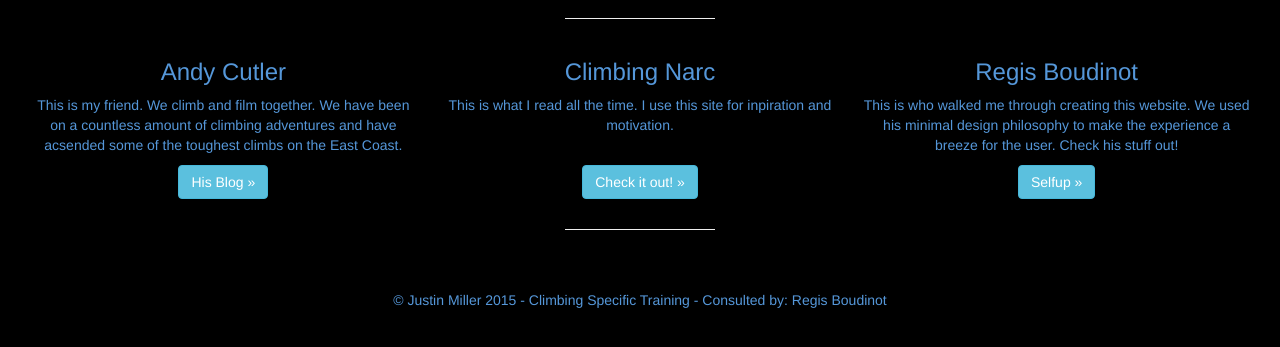
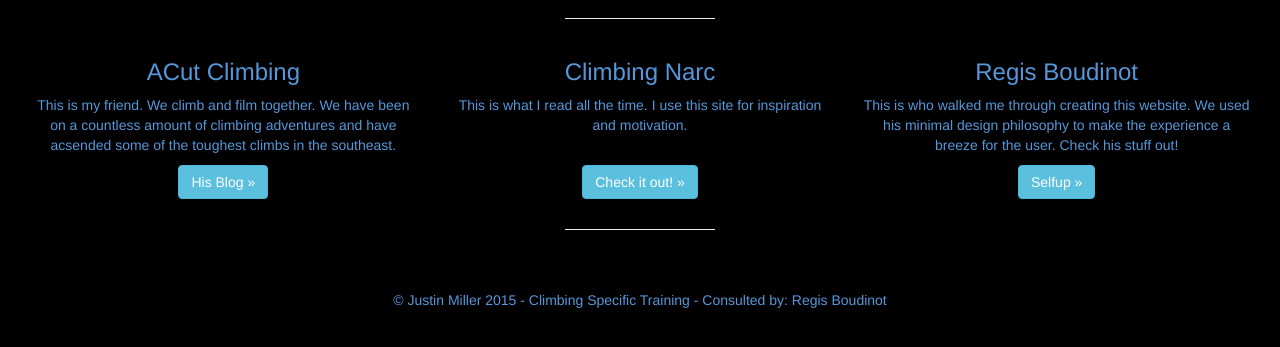
Before and after one commit to climbSpec/climbSpec.github.io, a plain HTML site: page resources.html in a window 1280 px wide. Shown: the part 205-552 px from the top of the page. Drawn offline with nearby package versions, Linux system fonts and the light colour scheme.

Commit message:
Update resources.html

```diff
--- a/resources.html
+++ b/resources.html
@@ -44,15 +44,15 @@
 
         <!-- First Column -->
 
-          <h3>Andy Cutler</h3>
-          <p>This is my friend. We climb and film together. We have been on a countless amount of climbing adventures and have acsended some of the toughest climbs on the East Coast.</p>
+          <h3>ACut Climbing</h3>
+          <p>This is my friend. We climb and film together. We have been on a countless amount of climbing adventures and have acsended some of the toughest climbs in the southeast.</p>
           <p><a class="btn btn-info" href="http://acutclimbing.blogspot.com/p/acut.html" target="blank" role="button">His Blog &raquo;</a></p>
         </div>
         <div class="col-md-4">
 
         <!-- Second Column -->
           <h3>Climbing Narc</h3>
-          <p>This is what I read all the time. I use this site for inpiration and motivation. </p><br>
+          <p>This is what I read all the time. I use this site for inspiration and motivation. </p><br>
           <p><a class="btn btn-info" href="http://climbingnarc.com/" target="blank" role="button">Check it out! &raquo;</a></p>
        </div>
         <div class="col-md-4">
```
